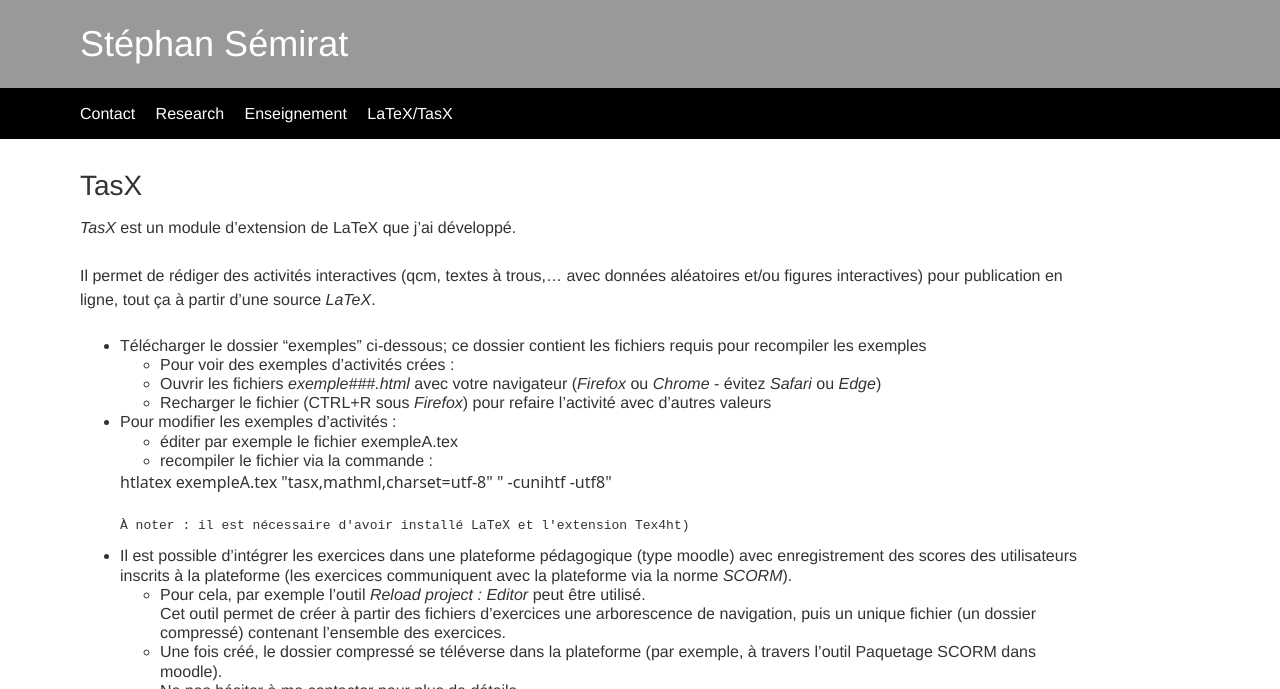
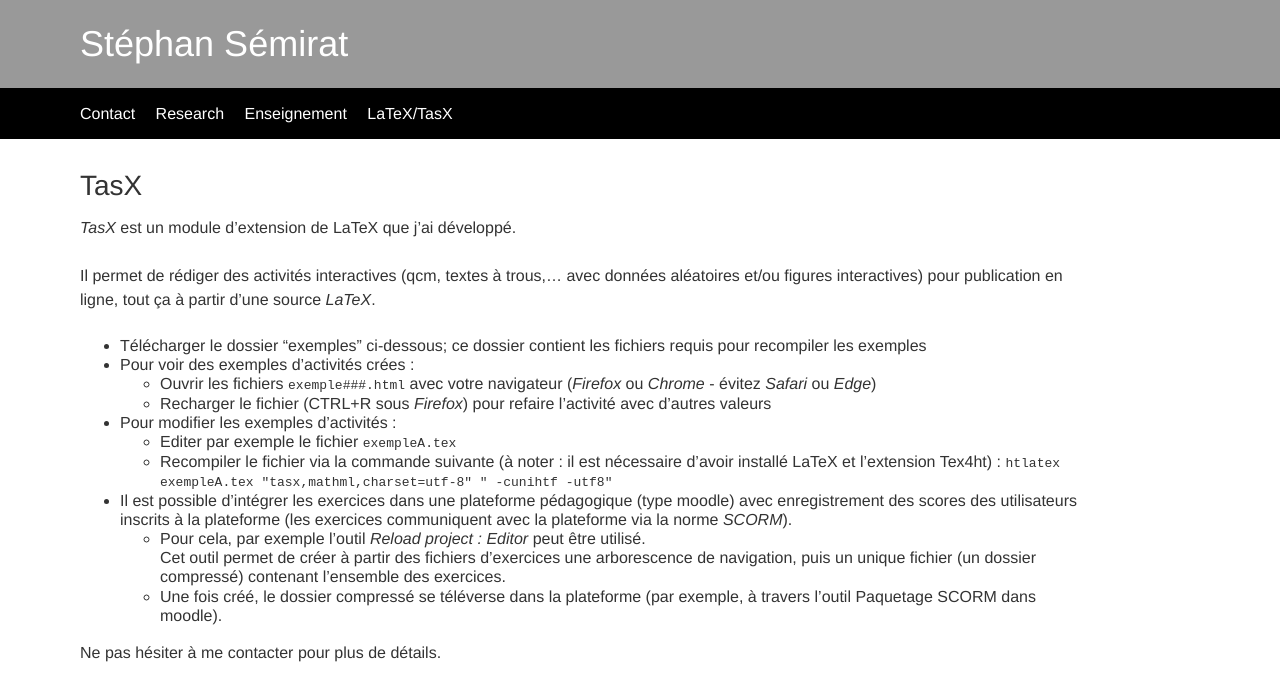
Before and after one commit to ssemirat/ssemirat.github.io, a Jekyll site: the page built from tasx.md, in a window 1280 px wide. Shown: the top 689 px of the page. Built offline with Jekyll 4.4.1, drawn with Linux system fonts in a browser that asks for light colours; grey boxes are pictures that could not be loaded.

Commit message:
modified:   tasx.md

```diff
--- a/tasx.md
+++ b/tasx.md
@@ -9,18 +9,18 @@ layout: "default"
 Il permet de rédiger des activités interactives (qcm, textes à trous,... avec données aléatoires et/ou figures interactives) pour publication en ligne, tout ça à partir d'une source *LaTeX*.
 
 - Télécharger le dossier "exemples" ci-dessous; ce dossier contient les fichiers requis pour recompiler les exemples
-	- Pour voir des exemples d'activités crées :
-	- Ouvrir les fichiers *exemple###.html* avec votre navigateur (*Firefox* ou *Chrome* - évitez *Safari* ou *Edge*)
+- Pour voir des exemples d'activités crées :
+	- Ouvrir les fichiers `exemple###.html` avec votre navigateur (*Firefox* ou *Chrome* - évitez *Safari* ou *Edge*)
 	- Recharger le fichier (CTRL+R sous *Firefox*) pour refaire l'activité avec d'autres valeurs
 - Pour modifier les exemples d'activités :
-	- éditer par exemple le fichier exempleA.tex
-	- recompiler le fichier via la commande :
-	 <p style="align:center;font-family:system-ui;">htlatex exempleA.tex "tasx,mathml,charset=utf-8" " -cunihtf -utf8"</p>
-	  À noter : il est nécessaire d'avoir installé LaTeX et l'extension Tex4ht)
+	- Editer par exemple le fichier `exempleA.tex`
+	- Recompiler le fichier via la commande suivante (à noter : il est nécessaire d'avoir installé LaTeX et l'extension Tex4ht) :
+	 `htlatex exempleA.tex "tasx,mathml,charset=utf-8" " -cunihtf -utf8"`
 - Il est possible d'intégrer les exercices dans une plateforme pédagogique (type moodle) avec enregistrement des scores des utilisateurs inscrits à la plateforme (les exercices communiquent avec la plateforme via la norme *SCORM*).
 	- Pour cela, par exemple l'outil *Reload project : Editor* peut être utilisé.<br />
 	   Cet outil permet de créer à partir des fichiers d'exercices une arborescence de navigation, puis un unique fichier (un dossier compressé) contenant l'ensemble des exercices.
 	- Une fois créé, le dossier compressé se téléverse dans la plateforme (par exemple, à travers l'outil Paquetage SCORM dans moodle).<br />
-	  Ne pas hésiter à me contacter pour plus de détails.
+
+Ne pas hésiter à me contacter pour plus de détails.
 
 <iframe src="https://drive.google.com/embeddedfolderview?id=1cPlp4t8IRXIjJ2aRi-W4OXJ90bkmoat6" width="100%" height="100%"></iframe>
```
